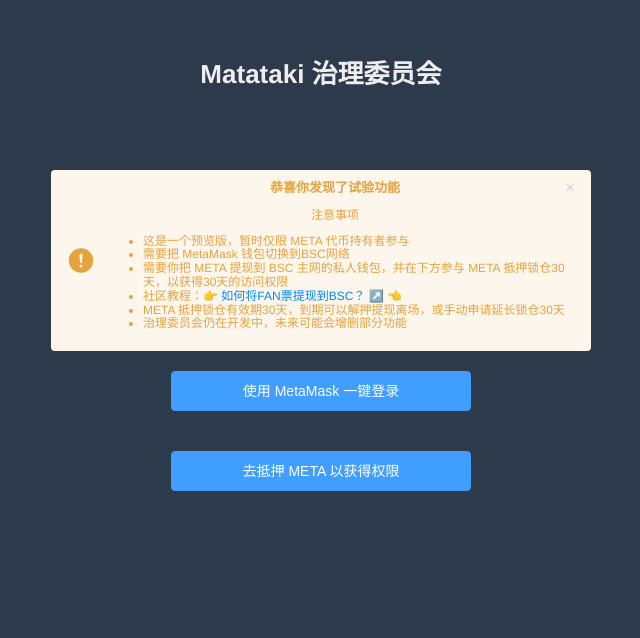
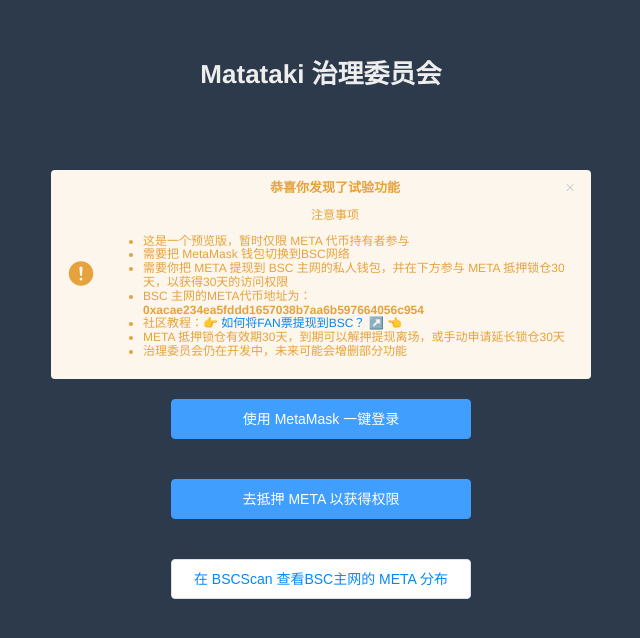
Before and after one commit to Matataki-io/management, a Vue app in the folder frontend-ng/: page /login in a window 1280 px wide. Shown: the part 140-778 px from the top of the page, without its empty margins (319-959 px from the left). Built offline with nearby package versions, Linux system fonts and the light colour scheme.

Commit message:
feat: link to check out on BSCScan

```diff
--- a/frontend-ng/src/views/login/index.vue
+++ b/frontend-ng/src/views/login/index.vue
@@ -12,6 +12,15 @@
       <el-button type="primary" class="sign-in" @click.native.prevent="$router.push('/stake')">
         去抵押 META 以获得权限
       </el-button>
+
+      <el-button class="sign-in">
+        <a
+          href="https://bscscan.com/token/0xacae234ea5fddd1657038b7aa6b597664056c954"
+          target="_blank"
+          style="color: #0088ff;"
+        >
+          在 BSCScan 查看BSC主网的 META 分布
+        </a></el-button>
     </div>
   </div>
 </template>
--- a/frontend-ng/src/views/login/notification.vue
+++ b/frontend-ng/src/views/login/notification.vue
@@ -11,6 +11,7 @@
           <li>这是一个预览版，暂时仅限 META 代币持有者参与</li>
           <li>需要把 MetaMask 钱包切换到BSC网络</li>
           <li>需要你把 META 提现到 BSC 主网的私人钱包，并在下方参与 META 抵押锁仓30天，以获得30天的访问权限</li>
+          <li>BSC 主网的META代币地址为： <b>0xacae234ea5fddd1657038b7aa6b597664056c954</b></li>
           <li>社区教程：👉 <a href="https://matataki.io/p/5834" target="_blank" style="color: #0088ff;">如何将FAN票提现到BSC？ ↗️</a> 👈 </li>
           <li>META 抵押锁仓有效期30天，到期可以解押提现离场，或手动申请延长锁仓30天</li>
           <li>治理委员会仍在开发中，未来可能会增删部分功能</li>
```
